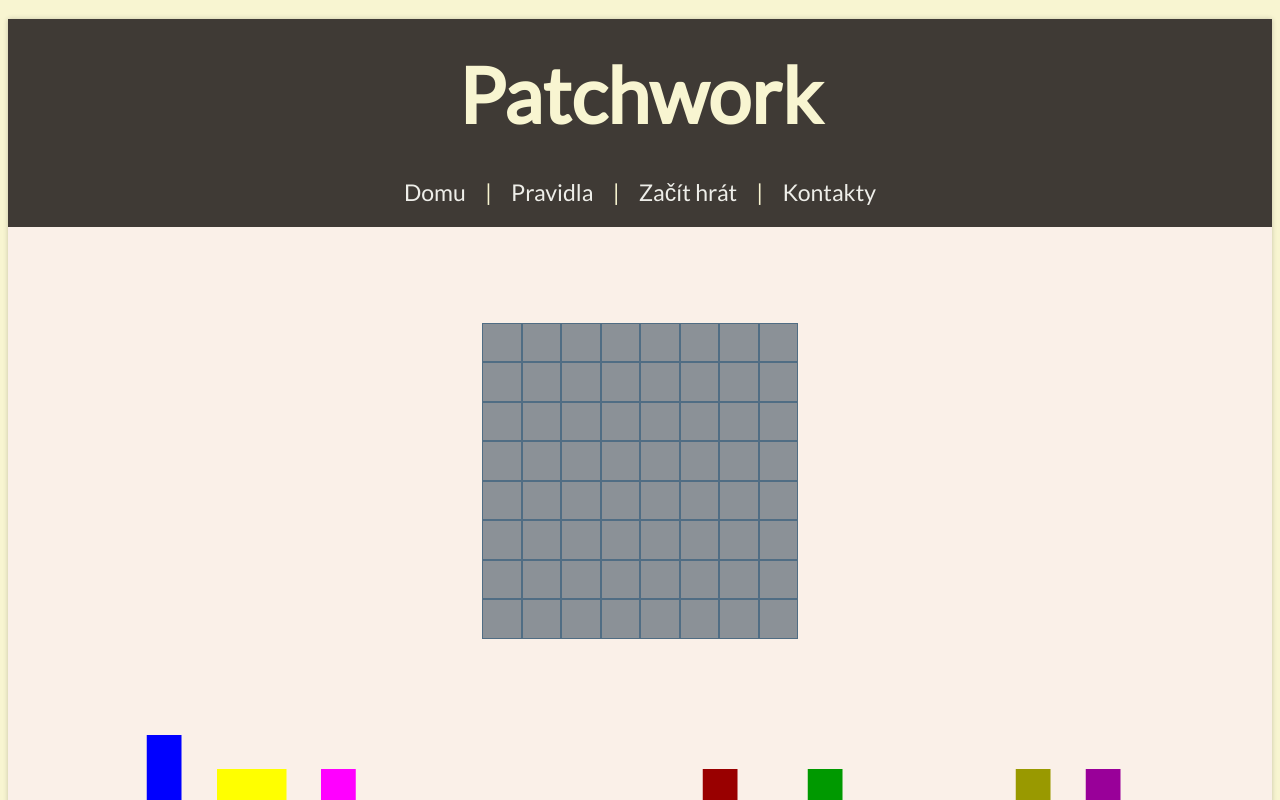
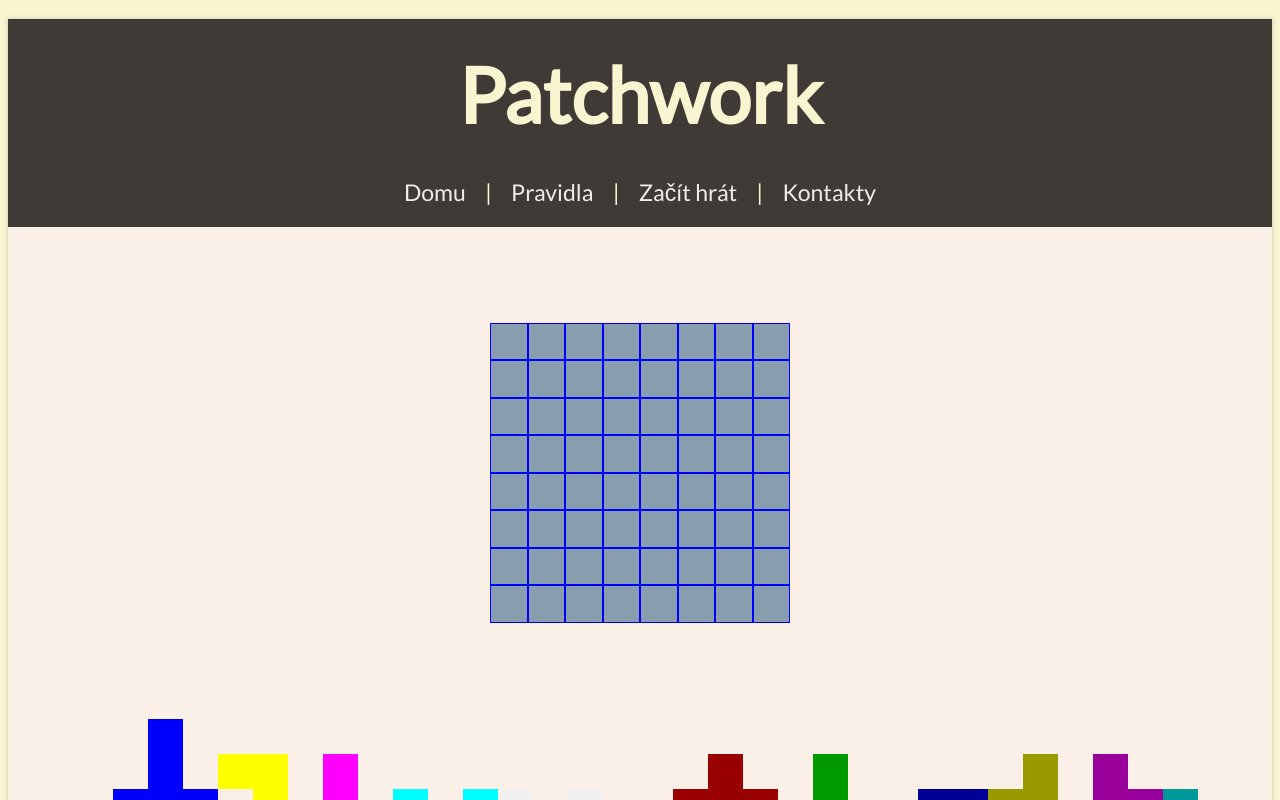
Before and after one commit to LucieDuskova/Patchwork, a React (Vite) app: page /hra in a window 1280 px wide. Shown: the top 800 px of the page. Built offline with nearby package versions, Linux system fonts and the light colour scheme.

Commit message:
změna velikostí patchs a hrací plochy

```diff
--- a/src/components/GameArrayTime/index.jsx
+++ b/src/components/GameArrayTime/index.jsx
@@ -2,72 +2,72 @@ import './style.css';
 
 export const GameArrayTime = () => {
   return (
-    <div className="GameArrayTime">
-      <div className="GameArrayTime__array">
-        <button className="button"></button>
-        <button className="button"></button>
-        <button className="button"></button>
-        <button className="button"></button>
-        <button className="button"></button>
-        <button className="button"></button>
-        <button className="button"></button>
-        <button className="button"></button>
-        <button className="button"></button>
-        <button className="button"></button>
-        <button className="button"></button>
-        <button className="button"></button>
-        <button className="button"></button>
-        <button className="button"></button>
-        <button className="button"></button>
-        <button className="button"></button>
-        <button className="button"></button>
-        <button className="button"></button>
-        <button className="button"></button>
-        <button className="button"></button>
-        <button className="button"></button>
-        <button className="button"></button>
-        <button className="button"></button>
-        <button className="button"></button>
-        <button className="button"></button>
-        <button className="button"></button>
-        <button className="button"></button>
-        <button className="button"></button>
-        <button className="button"></button>
-        <button className="button"></button>
-        <button className="button"></button>
-        <button className="button"></button>
-        <button className="button"></button>
-        <button className="button"></button>
-        <button className="button"></button>
-        <button className="button"></button>
-        <button className="button"></button>
-        <button className="button"></button>
-        <button className="button"></button>
-        <button className="button"></button>
-        <button className="button"></button>
-        <button className="button"></button>
-        <button className="button"></button>
-        <button className="button"></button>
-        <button className="button"></button>
-        <button className="button"></button>
-        <button className="button"></button>
-        <button className="button"></button>
-        <button className="button"></button>
-        <button className="button"></button>
-        <button className="button"></button>
-        <button className="button"></button>
-        <button className="button"></button>
-        <button className="button"></button>
-        <button className="button"></button>
-        <button className="button"></button>
-        <button className="button"></button>
-        <button className="button"></button>
-        <button className="button"></button>
-        <button className="button"></button>
-        <button className="button"></button>
-        <button className="button"></button>
-        <button className="button"></button>
-        <button className="button"></button>
+    <div className="gameArrayTime">
+      <div className="gameArrayTime__array">
+        <div className="gameArrayTime__array-one"></div>
+        <div className="gameArrayTime__array-one"></div>
+        <div className="gameArrayTime__array-one"></div>
+        <div className="gameArrayTime__array-one"></div>
+        <div className="gameArrayTime__array-one"></div>
+        <div className="gameArrayTime__array-one"></div>{' '}
+        <div className="gameArrayTime__array-one"></div>
+        <div className="gameArrayTime__array-one"></div>{' '}
+        <div className="gameArrayTime__array-one"></div>
+        <div className="gameArrayTime__array-one"></div>{' '}
+        <div className="gameArrayTime__array-one"></div>
+        <div className="gameArrayTime__array-one"></div>{' '}
+        <div className="gameArrayTime__array-one"></div>
+        <div className="gameArrayTime__array-one"></div>{' '}
+        <div className="gameArrayTime__array-one"></div>
+        <div className="gameArrayTime__array-one"></div>{' '}
+        <div className="gameArrayTime__array-one"></div>
+        <div className="gameArrayTime__array-one"></div>{' '}
+        <div className="gameArrayTime__array-one"></div>
+        <div className="gameArrayTime__array-one"></div>{' '}
+        <div className="gameArrayTime__array-one"></div>{' '}
+        <div className="gameArrayTime__array-one"></div>
+        <div className="gameArrayTime__array-one"></div>{' '}
+        <div className="gameArrayTime__array-one"></div>{' '}
+        <div className="gameArrayTime__array-one"></div>{' '}
+        <div className="gameArrayTime__array-one"></div>{' '}
+        <div className="gameArrayTime__array-one"></div>{' '}
+        <div className="gameArrayTime__array-one"></div>{' '}
+        <div className="gameArrayTime__array-one"></div>{' '}
+        <div className="gameArrayTime__array-one"></div>
+        <div className="gameArrayTime__array-one"></div>{' '}
+        <div className="gameArrayTime__array-one"></div>
+        <div className="gameArrayTime__array-one"></div>{' '}
+        <div className="gameArrayTime__array-one"></div>{' '}
+        <div className="gameArrayTime__array-one"></div>{' '}
+        <div className="gameArrayTime__array-one"></div>{' '}
+        <div className="gameArrayTime__array-one"></div>{' '}
+        <div className="gameArrayTime__array-one"></div>{' '}
+        <div className="gameArrayTime__array-one"></div>
+        <div className="gameArrayTime__array-one"></div>{' '}
+        <div className="gameArrayTime__array-one"></div>{' '}
+        <div className="gameArrayTime__array-one"></div>{' '}
+        <div className="gameArrayTime__array-one"></div>{' '}
+        <div className="gameArrayTime__array-one"></div>{' '}
+        <div className="gameArrayTime__array-one"></div>{' '}
+        <div className="gameArrayTime__array-one"></div>{' '}
+        <div className="gameArrayTime__array-one"></div>{' '}
+        <div className="gameArrayTime__array-one"></div>{' '}
+        <div className="gameArrayTime__array-one"></div>
+        <div className="gameArrayTime__array-one"></div>{' '}
+        <div className="gameArrayTime__array-one"></div>{' '}
+        <div className="gameArrayTime__array-one"></div>{' '}
+        <div className="gameArrayTime__array-one"></div>{' '}
+        <div className="gameArrayTime__array-one"></div>{' '}
+        <div className="gameArrayTime__array-one"></div>{' '}
+        <div className="gameArrayTime__array-one"></div>{' '}
+        <div className="gameArrayTime__array-one"></div>{' '}
+        <div className="gameArrayTime__array-one"></div>{' '}
+        <div className="gameArrayTime__array-one"></div> <div></div>
+        <div className="gameArrayTime__array-one"></div>{' '}
+        <div className="gameArrayTime__array-one"></div>{' '}
+        <div className="gameArrayTime__array-one"></div>{' '}
+        <div className="gameArrayTime__array-one"></div>{' '}
+        <div className="gameArrayTime__array-one"></div>{' '}
       </div>
     </div>
   );
--- a/src/components/GameArrayTime/style.css
+++ b/src/components/GameArrayTime/style.css
@@ -1,4 +1,4 @@
-.GameArrayTime {
+.gameArrayTime {
   height: 100%;
   margin: 5rem 0 5rem 0;
   display: flex;
@@ -7,16 +7,23 @@
 }
 
 
-.GameArrayTime__array {
+.gameArrayTime__array {
   aspect-ratio: 1 / 1;
   background-color: #889EAF;
   display: flex;
   flex-wrap: wrap;
-  width: 25%;
+  width: 300px;
 }
 
-.button {
+.gameArrayTime__array-one {
+  width: 37.5px;
+  height: 37.5px;
+  border: 1px solid blue;
+}
+
+
+/* .button {
   aspect-ratio: 1 / 1;
   width: 12.5%;
   border: 1px solid #506D84;
-}
+} */
--- a/src/components/GameMenu/index.jsx
+++ b/src/components/GameMenu/index.jsx
@@ -1,4 +1,4 @@
-import { Button, ButtonGroup } from '@geist-ui/core';
+// import { Button, ButtonGroup } from '@geist-ui/core';
 import './style.css';
 
 export const GameMenu = () => {
--- a/src/components/Patch/index.jsx
+++ b/src/components/Patch/index.jsx
@@ -12,7 +12,7 @@ export const Patch = () => (
         drag
         dragMomentum={false}
         viewBox={patch.viewBox}
-        width={`${patch.viewBox.split(' ').map(Number)[2] * 0.549999}%`}
+        width={`${patch.viewBox.split(' ').map(Number)[2] * 7}px`}
       >
         <g>
           <path d={patch.svg} fill={patch.color} />
--- a/src/components/Players/style.css
+++ b/src/components/Players/style.css
@@ -1,27 +1,27 @@
 .gamePage__player1 {
-  aspect-ratio: 1 / 1;
   background-color: #889EAF;
   display: flex;
   flex-wrap: wrap;
-  width: 25%;
+  width: 315px;
+  height: 315px;
 }
 
 .gamePage__player1-field {
-  aspect-ratio: 1 / 1;
-  width: 11.11%;
+  width: 35px;
+  height: 35px;
   border: 1px solid #506D84;
 }
 
 .gamePage__player2-field {
-  aspect-ratio: 1 / 1;
-  width: 11.11%;
+  width: 35px;
+  height: 35px;
   border: 1px solid #A84575;
 }
 
 .gamePage__player2 {
-  aspect-ratio: 1 / 1;
   background-color: #BD74A0;
   display: flex;
   flex-wrap: wrap;
-  width: 25%;
+  width: 315px;
+  height: 315px;
 }
```
